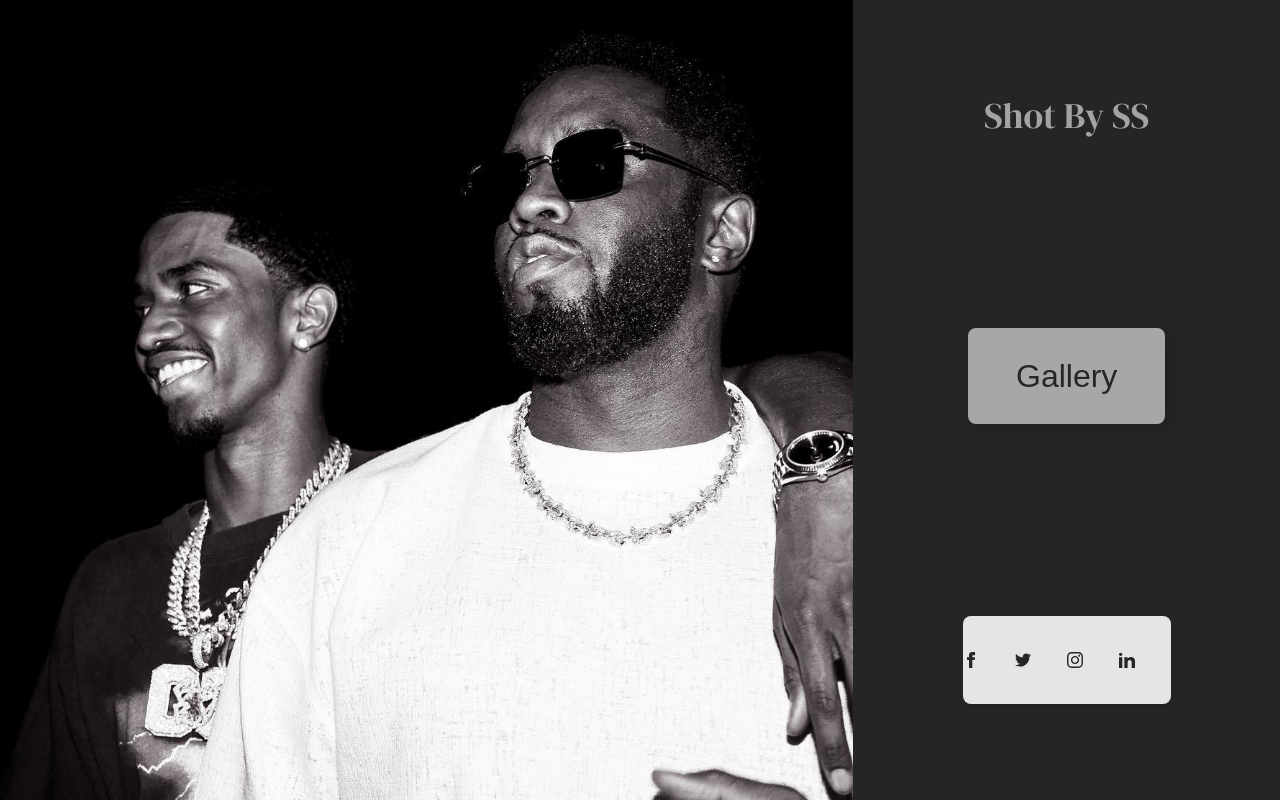
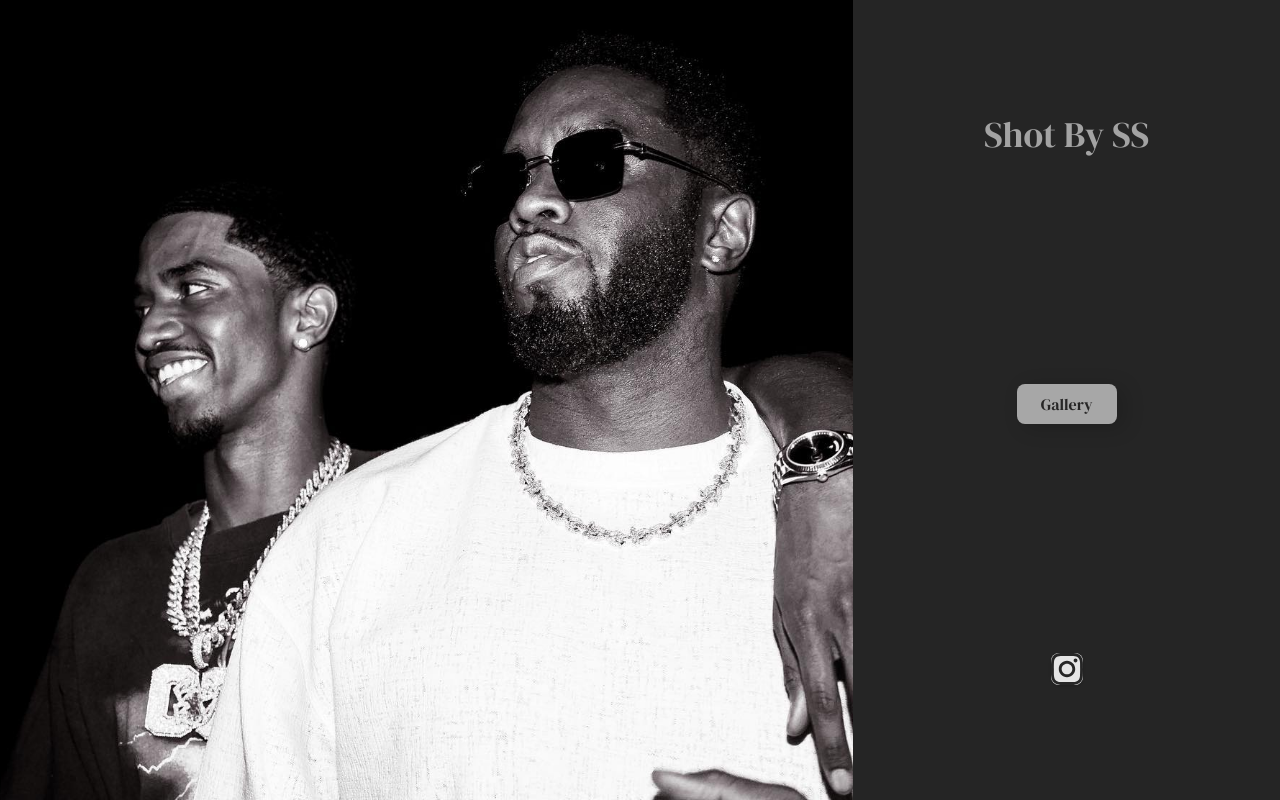
Before and after one commit to michael-carvajal/shot-by-ss, a React (Create React App) app: page / in a window 1280 px wide. Built offline with nearby package versions, Linux system fonts and the light colour scheme.

Commit message:
fixed footers

```diff
--- a/src/components/LandingPage.jsx
+++ b/src/components/LandingPage.jsx
@@ -15,76 +15,27 @@ const LandingPage = () => {
   <div className=' w-1/3'>
     <div className='flex flex-col justify-around h-screen items-center '>
       <h2 className='logoText text-neutral-400 text-4xl'>Shot By SS</h2>
-          <Link to={`/home`} className='linkTag'>
-            <span className="gradient-text">Gallery</span>
+      <Link to={`/home`} className='linkTag'>
+        <span className="gradient-text">Gallery</span>
       </Link>
-      <footer className="flex flex-col items-center bg-neutral-200 text-center text-white dark:bg-neutral-600  rounded-lg shadow">
-  <div className="container pt-9">
-    <div className="mb-9 flex justify-center">
-      <a
-        target="_blank"
-        rel="noreferrer"
-        href="https://www.facebook.com/"
-        className="mr-9 text-neutral-800 dark:text-neutral-200"
-      >
-        <svg
-          xmlns="http://www.w3.org/2000/svg"
-          className="h-4 w-4"
-          fill="currentColor"
-          viewBox="0 0 24 24"
-        >
-          <path d="M9 8h-3v4h3v12h5v-12h3.642l.358-4h-4v-1.667c0-.955.192-1.333 1.115-1.333h2.885v-5h-3.808c-3.596 0-5.192 1.583-5.192 4.615v3.385z" />
-        </svg>
-      </a>
-      <a
-        target="_blank"
-        rel="noreferrer"
-        href="https://twitter.com/</div>"
-        className="mr-9 text-neutral-800 dark:text-neutral-200"
-      >
-        <svg
-          xmlns="http://www.w3.org/2000/svg"
-          className="h-4 w-4"
-          fill="currentColor"
-          viewBox="0 0 24 24"
-        >
-          <path d="M24 4.557c-.883.392-1.832.656-2.828.775 1.017-.609 1.798-1.574 2.165-2.724-.951.564-2.005.974-3.127 1.195-.897-.957-2.178-1.555-3.594-1.555-3.179 0-5.515 2.966-4.797 6.045-4.091-.205-7.719-2.165-10.148-5.144-1.29 2.213-.669 5.108 1.523 6.574-.806-.026-1.566-.247-2.229-.616-.054 2.281 1.581 4.415 3.949 4.89-.693.188-1.452.232-2.224.084.626 1.956 2.444 3.379 4.6 3.419-2.07 1.623-4.678 2.348-7.29 2.04 2.179 1.397 4.768 2.212 7.548 2.212 9.142 0 14.307-7.721 13.995-14.646.962-.695 1.797-1.562 2.457-2.549z" />
-        </svg>
-      </a>
+      <footer className="flex justify-center items-center bg-neutral-200  text-white dark:bg-neutral-600  rounded-lg shadow">
 
       <a
         target="_blank"
         rel="noreferrer"
-        href="https://www.instagram.com/"
-        className="mr-9 text-neutral-800 dark:text-neutral-200"
+        href="https://www.instagram.com/shotbyss_/"
+        className=" text-neutral-800"
       >
         <svg
           xmlns="http://www.w3.org/2000/svg"
-          className="h-4 w-4"
+          className="h-8 w-8"
           fill="currentColor"
           viewBox="0 0 24 24"
         >
           <path d="M12 2.163c3.204 0 3.584.012 4.85.07 3.252.148 4.771 1.691 4.919 4.919.058 1.265.069 1.645.069 4.849 0 3.205-.012 3.584-.069 4.849-.149 3.225-1.664 4.771-4.919 4.919-1.266.058-1.644.07-4.85.07-3.204 0-3.584-.012-4.849-.07-3.26-.149-4.771-1.699-4.919-4.92-.058-1.265-.07-1.644-.07-4.849 0-3.204.013-3.583.07-4.849.149-3.227 1.664-4.771 4.919-4.919 1.266-.057 1.645-.069 4.849-.069zm0-2.163c-3.259 0-3.667.014-4.947.072-4.358.2-6.78 2.618-6.98 6.98-.059 1.281-.073 1.689-.073 4.948 0 3.259.014 3.668.072 4.948.2 4.358 2.618 6.78 6.98 6.98 1.281.058 1.689.072 4.948.072 3.259 0 3.668-.014 4.948-.072 4.354-.2 6.782-2.618 6.979-6.98.059-1.28.073-1.689.073-4.948 0-3.259-.014-3.667-.072-4.947-.196-4.354-2.617-6.78-6.979-6.98-1.281-.059-1.69-.073-4.949-.073zm0 5.838c-3.403 0-6.162 2.759-6.162 6.162s2.759 6.163 6.162 6.163 6.162-2.759 6.162-6.163c0-3.403-2.759-6.162-6.162-6.162zm0 10.162c-2.209 0-4-1.79-4-4 0-2.209 1.791-4 4-4s4 1.791 4 4c0 2.21-1.791 4-4 4zm6.406-11.845c-.796 0-1.441.645-1.441 1.44s.645 1.44 1.441 1.44c.795 0 1.439-.645 1.439-1.44s-.644-1.44-1.439-1.44z" />
         </svg>
       </a>
-      <a
-        target="_blank"
-        rel="noreferrer"
-        href="https://www.linkedin.com/"
-        className="mr-9 text-neutral-800 dark:text-neutral-200"
-      >
-        <svg
-          xmlns="http://www.w3.org/2000/svg"
-          className="h-4 w-4"
-          fill="currentColor"
-          viewBox="0 0 24 24"
-        >
-          <path d="M4.98 3.5c0 1.381-1.11 2.5-2.48 2.5s-2.48-1.119-2.48-2.5c0-1.38 1.11-2.5 2.48-2.5s2.48 1.12 2.48 2.5zm.02 4.5h-5v16h5v-16zm7.982 0h-4.968v16h4.969v-8.399c0-4.67 6.029-5.052 6.029 0v8.399h4.988v-10.131c0-7.88-8.922-7.593-11.018-3.714v-2.155z" />
-        </svg>
-      </a>
-    </div>
-    {/* {social + 'comming soon'} */}
-  </div>
+
       </footer>
     </div>
   </div>
--- a/src/components/MainComponent.jsx
+++ b/src/components/MainComponent.jsx
@@ -16,7 +16,7 @@ const MainComponent = () => {
 
   const sections = [
     { id: 'gallery', label: 'Gallery', ref: galleryRef },
-    { id: 'contact', label: 'Contact', ref: contactRef },
+    // { id: 'contact', label: 'Contact', ref: contactRef },
     { id: 'social-media', label: 'Social Media', ref: socialMediaRef },
   ];
   return (
@@ -28,9 +28,9 @@ const MainComponent = () => {
             {/* <div id="about" ref={aboutRef}>
               <About />
             </div> */}
-            <div id="contact" ref={contactRef}>
+            {/* <div id="contact" ref={contactRef}>
               <Contact />
-            </div>
+            </div> */}
             <div id="social-media" ref={socialMediaRef}>
               <SocialMedia />
       </div>
--- a/src/components/SocialMedia.jsx
+++ b/src/components/SocialMedia.jsx
@@ -4,49 +4,19 @@ import React from 'react';
 const SocialMedia = () => {
   return (
     <div>
-      <footer className="flex flex-col items-center bg-neutral-200 text-center text-white dark:bg-neutral-600  rounded-lg shadow">
-  <div className="container pt-9">
-    <div className="mb-9 flex justify-center">
-      <a
-        target="_blank"
-        rel="noreferrer"
-        href="https://www.facebook.com/"
-        className="mr-9 text-neutral-800 dark:text-neutral-200"
-      >
-        <svg
-          xmlns="http://www.w3.org/2000/svg"
-          className="h-4 w-4"
-          fill="currentColor"
-          viewBox="0 0 24 24"
-        >
-          <path d="M9 8h-3v4h3v12h5v-12h3.642l.358-4h-4v-1.667c0-.955.192-1.333 1.115-1.333h2.885v-5h-3.808c-3.596 0-5.192 1.583-5.192 4.615v3.385z" />
-        </svg>
-      </a>
-      <a
-        target="_blank"
-        rel="noreferrer"
-        href="https://twitter.com/</div>"
-        className="mr-9 text-neutral-800 dark:text-neutral-200"
-      >
-        <svg
-          xmlns="http://www.w3.org/2000/svg"
-          className="h-4 w-4"
-          fill="currentColor"
-          viewBox="0 0 24 24"
-        >
-          <path d="M24 4.557c-.883.392-1.832.656-2.828.775 1.017-.609 1.798-1.574 2.165-2.724-.951.564-2.005.974-3.127 1.195-.897-.957-2.178-1.555-3.594-1.555-3.179 0-5.515 2.966-4.797 6.045-4.091-.205-7.719-2.165-10.148-5.144-1.29 2.213-.669 5.108 1.523 6.574-.806-.026-1.566-.247-2.229-.616-.054 2.281 1.581 4.415 3.949 4.89-.693.188-1.452.232-2.224.084.626 1.956 2.444 3.379 4.6 3.419-2.07 1.623-4.678 2.348-7.29 2.04 2.179 1.397 4.768 2.212 7.548 2.212 9.142 0 14.307-7.721 13.995-14.646.962-.695 1.797-1.562 2.457-2.549z" />
-        </svg>
-      </a>
+      <footer className="flex flex-col items-center bg-neutral-200 text-center text-white dark:bg-neutral-600  rounded shadow">
+  <div className="container ">
+    <div className=" flex justify-center">
 
       <a
         target="_blank"
         rel="noreferrer"
         href="https://www.instagram.com/shotbyss_/"
-        className="mr-9 text-neutral-800 dark:text-neutral-200"
+        className=" text-neutral-800 dark:text-neutral-200 pt-5 pb-5"
       >
         <svg
           xmlns="http://www.w3.org/2000/svg"
-          className="h-4 w-4"
+          className="h-8 w-8"
           fill="currentColor"
           viewBox="0 0 24 24"
         >
--- a/src/styles/Button.css
+++ b/src/styles/Button.css
@@ -12,7 +12,7 @@
   );
 
   /* Set the background size and repeat properties. */
-  background-size: 270%;
+  background-size: 250%;
   background-repeat: repeat;
   background-position: top  right;
 
@@ -68,14 +68,14 @@
   border-radius: 0.5em;
   text-decoration: none;
   box-shadow: 7px 4px 20px 1px rgba(0,0,0,0.15);
-  padding: 1.5em 0;
+  padding: .5em 0;
   cursor: pointer;
 }
 
 .linkTag span {
-  font-family: "Archivo Black", sans-serif;
+  font-family: 'DM Serif Display', serif;
   font-weight: normal;
-  font-size: 2em;
+  font-size: 1em;
   text-align: center;
   margin-bottom: 0;
   margin-bottom: -0.25em;
```
Also changed, not shown: src/styles/theme.js (line endings or trailing spaces).
